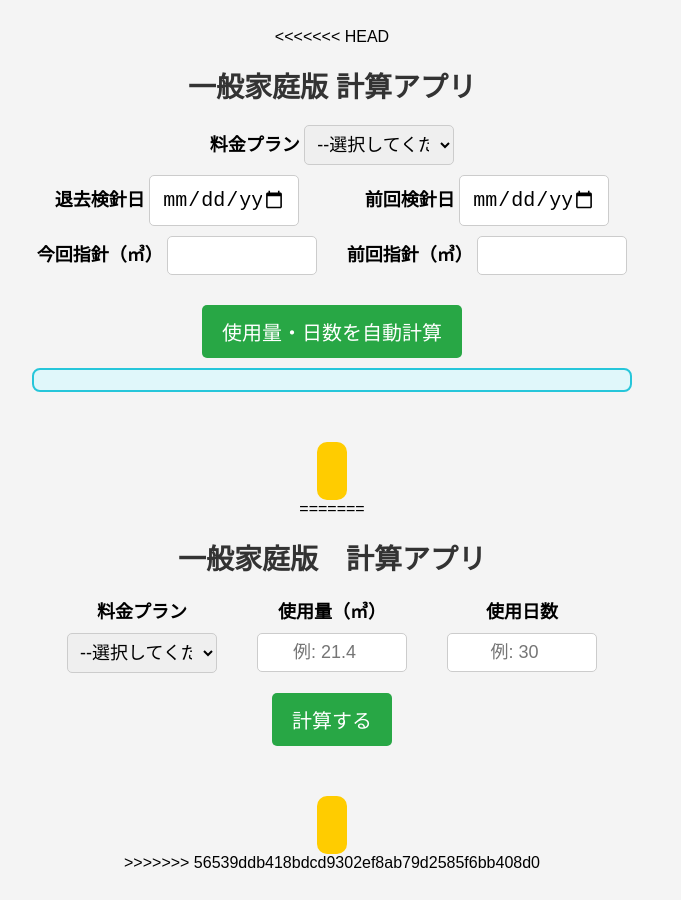
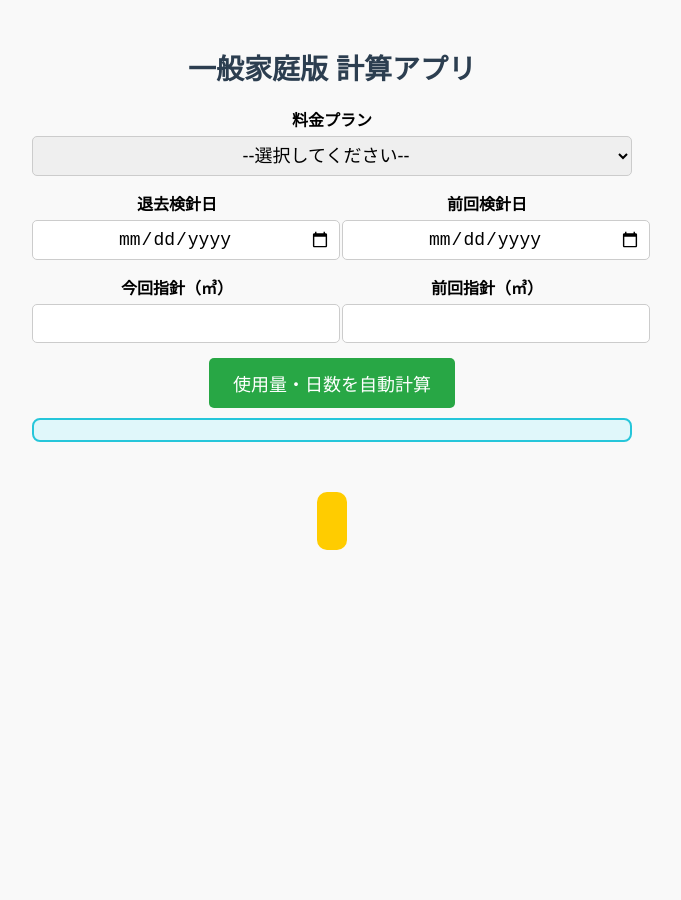
Before and after one commit to takumiksk009/Ippankatei, a plain HTML site: page index.html in a window 1280 px wide. Shown: the whole page, without its empty margins (308-989 px from the left). After the commit the page ends 800 px from the top, so only its background shows below. Drawn offline with Linux system fonts and the light colour scheme.

Commit message:
GitHub Pages update

```diff
--- a/index.html
+++ b/index.html
@@ -1,4 +1,3 @@
-<<<<<<< HEAD
 <!DOCTYPE html>
 <html lang="ja">
 <head>
@@ -9,20 +8,20 @@
     body {
       font-family: Arial, sans-serif;
       text-align: center;
-      background-color: #f4f4f4;
+      background-color: #f9f9f9;
       padding: 20px;
     }
 
     h1 {
-      color: #333;
       font-size: 28px;
       margin-bottom: 20px;
+      color: #2c3e50;
     }
 
     .grid-container {
       display: grid;
       grid-template-columns: 1fr 1fr;
-      gap: 10px 20px;
+      gap: 15px 20px;
       max-width: 600px;
       margin: 0 auto;
     }
@@ -32,43 +31,47 @@
     }
 
     label {
-      font-size: 18px;
+      font-size: 16px;
       font-weight: bold;
+      display: block;
       margin-bottom: 5px;
     }
 
     input, select {
-      font-size: 20px;
-      padding: 10px;
+      font-size: 18px;
+      padding: 8px;
       width: 100%;
       text-align: center;
       border-radius: 5px;
       border: 1px solid #ccc;
     }
 
-    input[type="date"] {
-      font-size: 20px;
-      padding: 12px;
-    }
-
     button {
-      font-size: 20px;
-      padding: 12px 20px;
+      font-size: 18px;
+      padding: 12px 24px;
       background-color: #28a745;
       color: white;
       border: none;
+      border-radius: 5px;
       cursor: pointer;
-      border-radius: 5px;
-      margin-top: 20px;
     }
 
     button:hover {
       background-color: #218838;
     }
 
+    .auto-result-box {
+      background-color: #e0f7fa;
+      border: 2px solid #26c6da;
+      padding: 10px;
+      border-radius: 8px;
+      margin-top: 10px;
+      font-size: 20px;
+    }
+
     #result {
       margin-top: 30px;
-      font-size: 22px;
+      font-size: 20px;
     }
 
     .total-display {
@@ -83,15 +86,6 @@
       font-size: 28px;
       font-weight: bold;
       color: #333;
-    }
-
-    .auto-result-box {
-      background-color: #e0f7fa;
-      border: 2px solid #26c6da;
-      padding: 10px;
-      border-radius: 8px;
-      margin-top: 10px;
-      font-size: 20px;
     }
   </style>
 </head>
@@ -114,22 +108,20 @@
 
     <div>
       <label for="currDate">退去検針日</label>
-      <input type="date" id="currDate" />
+      <input type="date" id="currDate">
     </div>
-
     <div>
       <label for="prevDate">前回検針日</label>
-      <input type="date" id="prevDate" />
+      <input type="date" id="prevDate">
     </div>
 
     <div>
       <label for="currMeter">今回指針（㎥）</label>
-      <input type="number" id="currMeter" step="0.1" />
+      <input type="number" id="currMeter" step="0.1">
     </div>
-
     <div>
       <label for="prevMeter">前回指針（㎥）</label>
-      <input type="number" id="prevMeter" step="0.1" />
+      <input type="number" id="prevMeter" step="0.1">
     </div>
 
     <div class="full-width">
@@ -171,14 +163,11 @@
 
       for (const tier of plan.tiers) {
         if (remainingUsage <= 0) break;
-
-        const tierLimit = tier.limit;
-        const tierRange = tierLimit - previousLimit;
+        const tierRange = tier.limit - previousLimit;
         const tierUsage = Math.min(remainingUsage, tierRange);
-
         consumptionRate += tierUsage * tier.rate;
         remainingUsage -= tierUsage;
-        previousLimit = tierLimit;
+        previousLimit = tier.limit;
       }
 
       const subtotal = totalBaseRate + consumptionRate;
@@ -221,60 +210,4 @@
     }
   </script>
 </body>
-=======
-<!DOCTYPE html>
-<html lang="ja">
-<head>
-  <meta charset="UTF-8" />
-  <meta name="viewport" content="width=device-width, initial-scale=1.0" />
-  <title>ガス料金計算ツール</title>
-  <link rel="stylesheet" href="style.css" />
-</head>
-<body>
-
-  <h1>一般家庭版　計算アプリ</h1>
-
-  <div class="form-container">
-    <!-- プラン選択 -->
-    <div class="form-group">
-      <label for="plan">料金プラン</label>
-      <select id="plan">
-        <option value="">--選択してください--</option>
-        <option value="1">№1(№51)一般料金</option>
-        <option value="3">№3(№53)一般料金移行</option>
-        <option value="4">№4 市役所、教育委員会</option>
-        <option value="8">№8 都市ガス対策</option>
-        <option value="9">№9 光商会</option>
-        <option value="10">№10 基本1600＋従量530</option>
-      </select>
-    </div>
-
-    <!-- 使用量入力 -->
-    <div class="form-group">
-      <label for="usage">使用量（㎥）</label>
-      <input type="number" id="usage" min="0" step="0.1" placeholder="例: 21.4" />
-    </div>
-
-    <!-- 使用日数入力 -->
-    <div class="form-group">
-      <label for="days">使用日数</label>
-      <input type="number" id="days" min="1" placeholder="例: 30" />
-    </div>
-  </div>
-
-  <button onclick="performCalculation()">計算する</button>
-
-  <div id="result">
-    <p id="baseRate"></p>
-    <p id="consumptionRate"></p>
-    <p id="subtotal"></p>
-    <p id="tax"></p>
-    <div class="total-display">
-      <p id="total"></p>
-    </div>
-  </div>
-
-  <script src="script.js"></script>
-</body>
->>>>>>> 56539ddb418bdcd9302ef8ab79d2585f6bb408d0
 </html>
```
